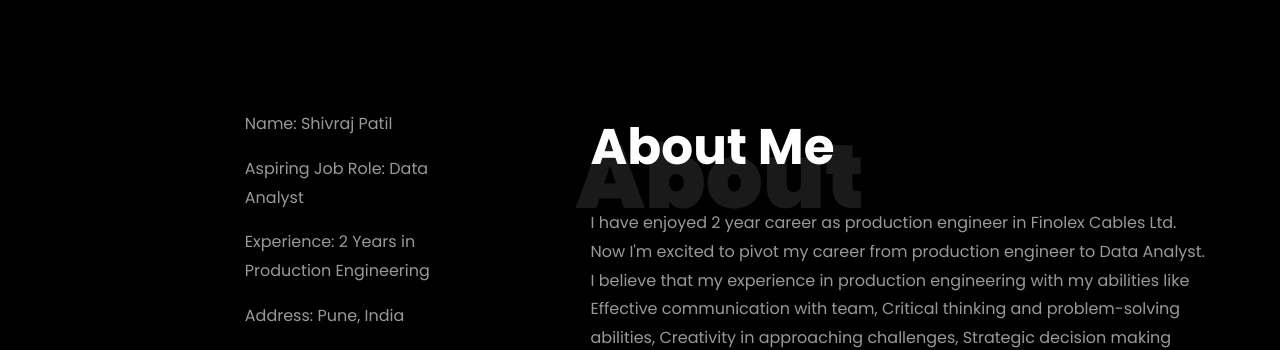
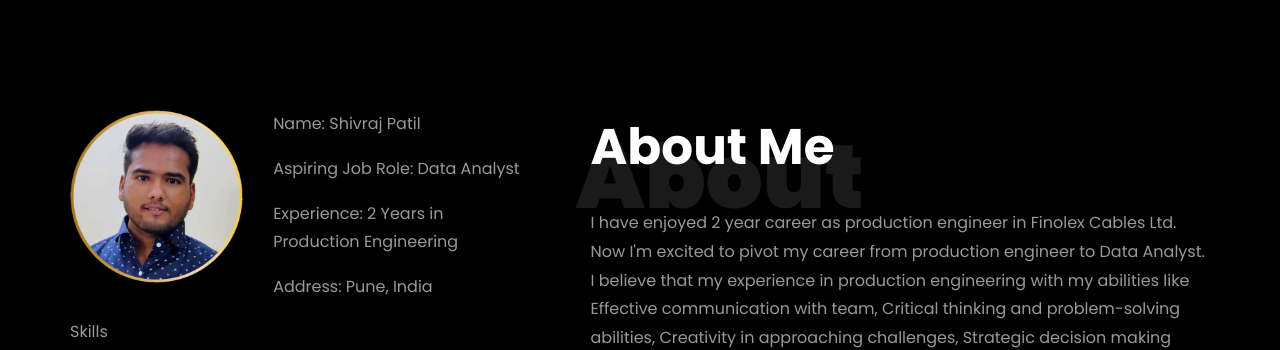
Before and after one commit to SHIVRAJ-PATIL-DA/shivrajpatil.github.io, a plain HTML site: page index.html in a window 1280 px wide. Shown: the part 752-1102 px from the top of the page. Drawn offline with Linux system fonts and the light colour scheme; files whose address does not match are found by name.

Commit message:
Update index.html

```diff
--- a/index.html
+++ b/index.html
@@ -211,7 +211,7 @@
 								<div class="row">
 									<div class="col-sm-6 col-md-5">
 									  <div class="about-img">
-										<img src="images/about-me.pngg" class="img-fluid rounded b-shadow-a" alt="">
+										<img src="images/about-me.png" class="img-fluid rounded b-shadow-a" alt="">
 									  </div>
 									</div>
 									<!-- Details next to profile image -->
```
